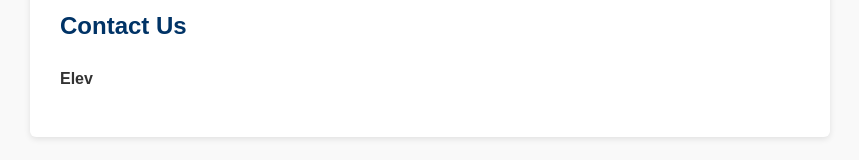
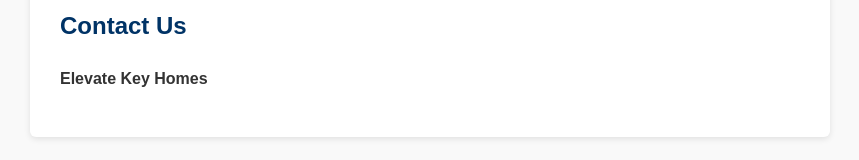
Before and after one commit to talejab/Elevatehomes.com, a plain HTML site: page privacy.html in a window 1280 px wide. Shown: the part 1236-1396 px from the top of the page, without its empty margins (210-1069 px from the left). Drawn offline with Linux system fonts and the light colour scheme.

Commit message:
Update privacy.html

```diff
--- a/privacy.html
+++ b/privacy.html
@@ -87,4 +87,4 @@
     <p>You can request to access, correct, or delete your personal data by contacting us at the email below.</p>
 
     <h2>Contact Us</h2>
-    <p><strong>Elev
+    <p><strong>Elevate Key Homes
```
